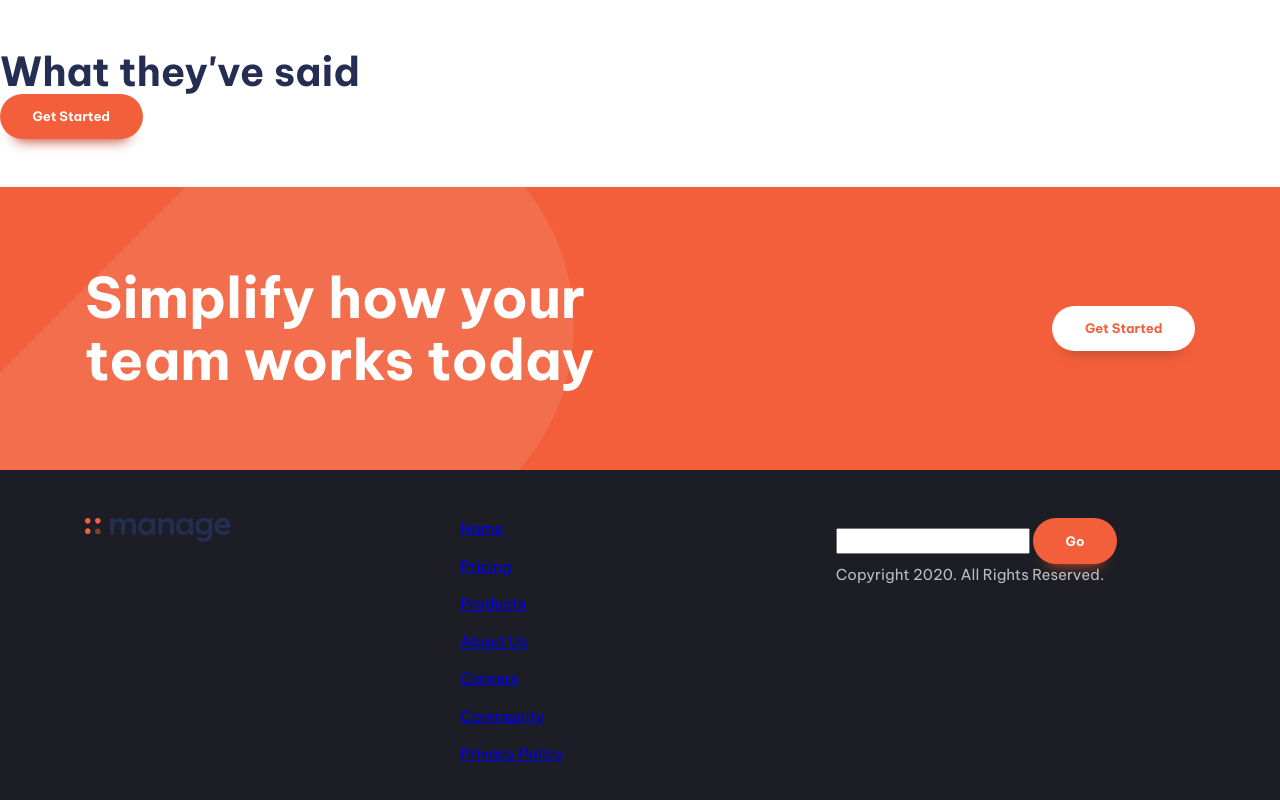
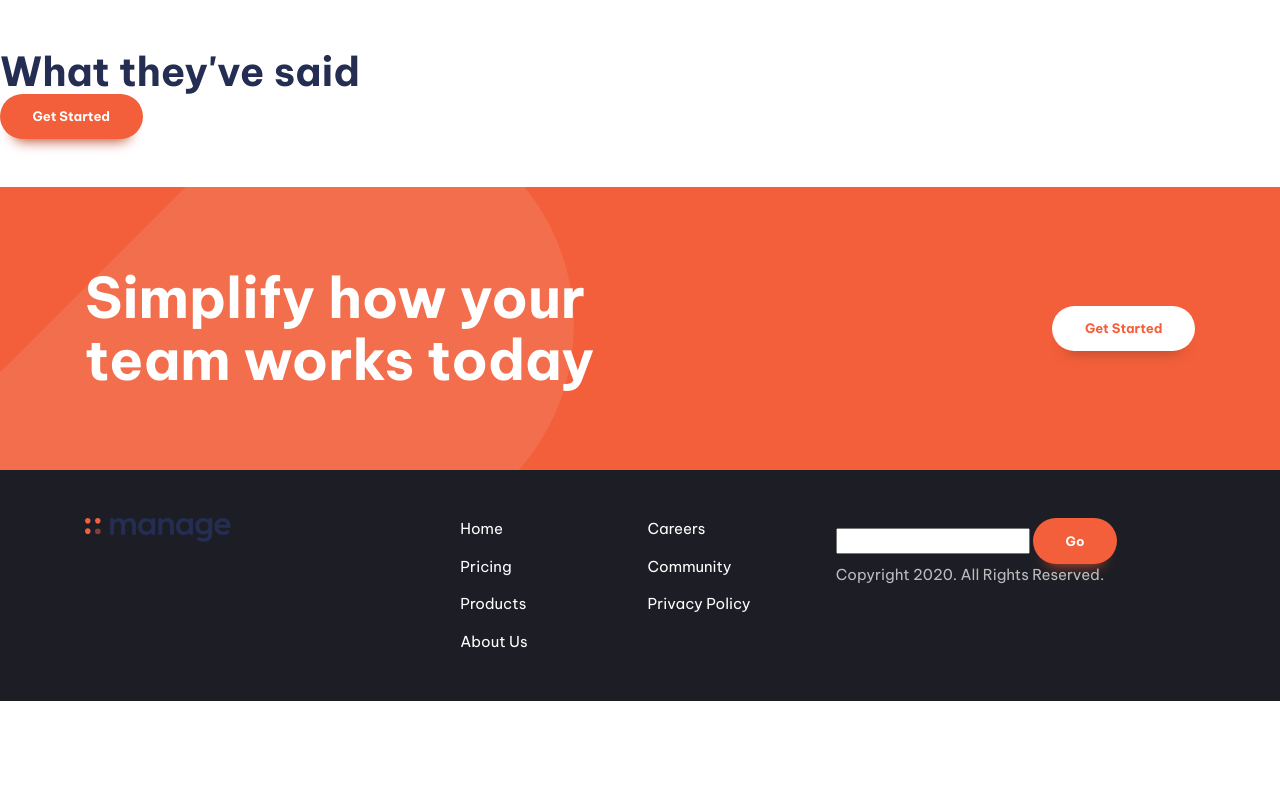
Before and after one commit to rizkships/manage-landing-page, a website built with Vite: page vite-project/index.html in a window 1280 px wide. Shown: the part 1429-2229 px from the top of the page. After the commit the page ends 2130 px from the top, so only its background shows below. Built offline with nearby package versions, Linux system fonts and the light colour scheme.

Commit message:
Add footer links styles

```diff
--- a/vite-project/style.css
+++ b/vite-project/style.css
@@ -261,6 +261,21 @@ p[data-width="width"] {
 
 }
 
+/* footer navigation */
+
+.footer-nav {
+  columns: 2;
+}
+.footer-nav a {
+color: var(--clr-neutral-100);
+text-decoration: none;
+}
+
+.footer-nav a:is(:hover, :focus) {
+  color: var(--clr-accent-400);
+
+}
+
 
 .opened {
   display: block;
```
Also changed, not shown: vite-project/manage-landing-page-master/images/social-icons.svg (added).
